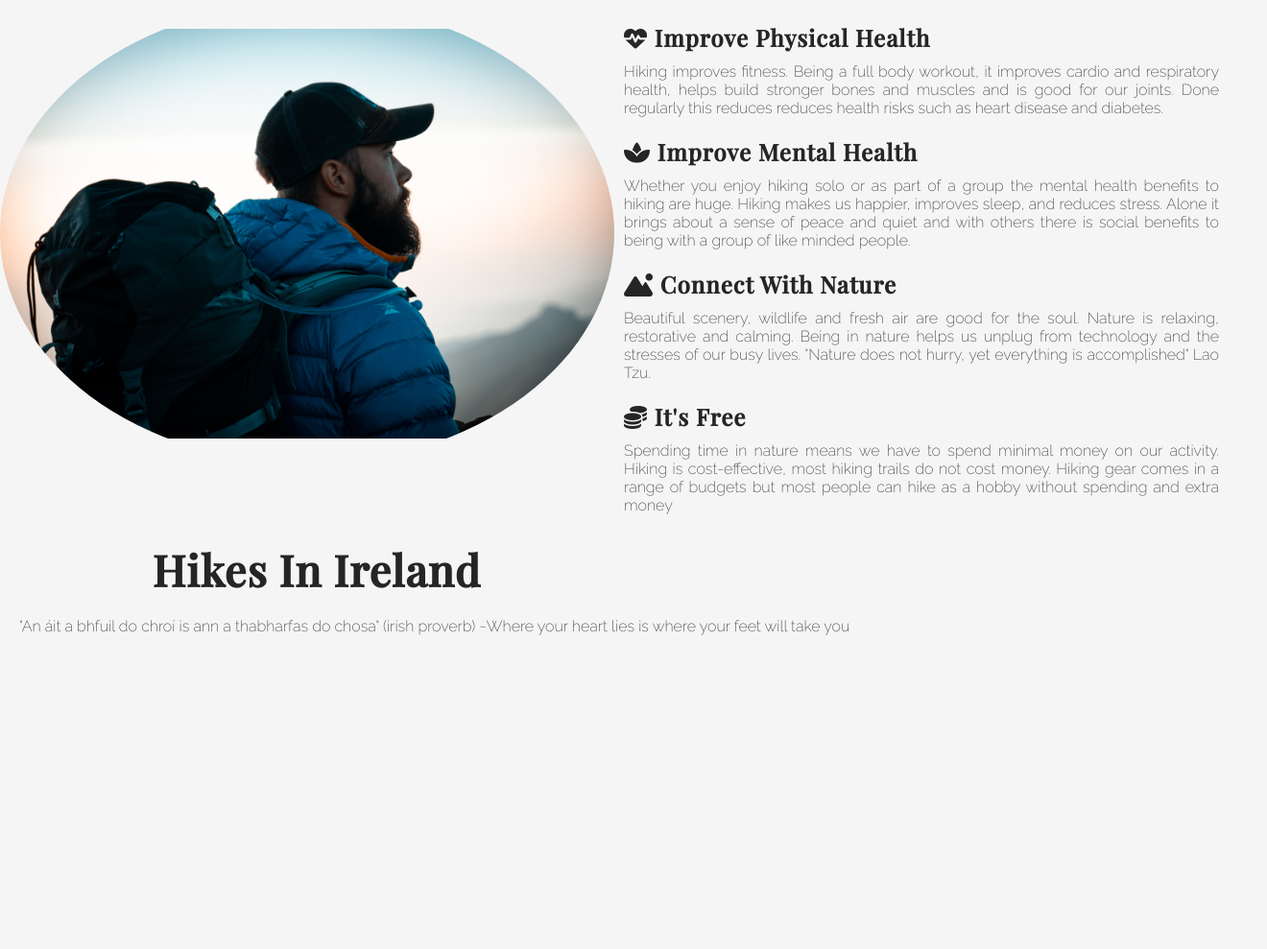
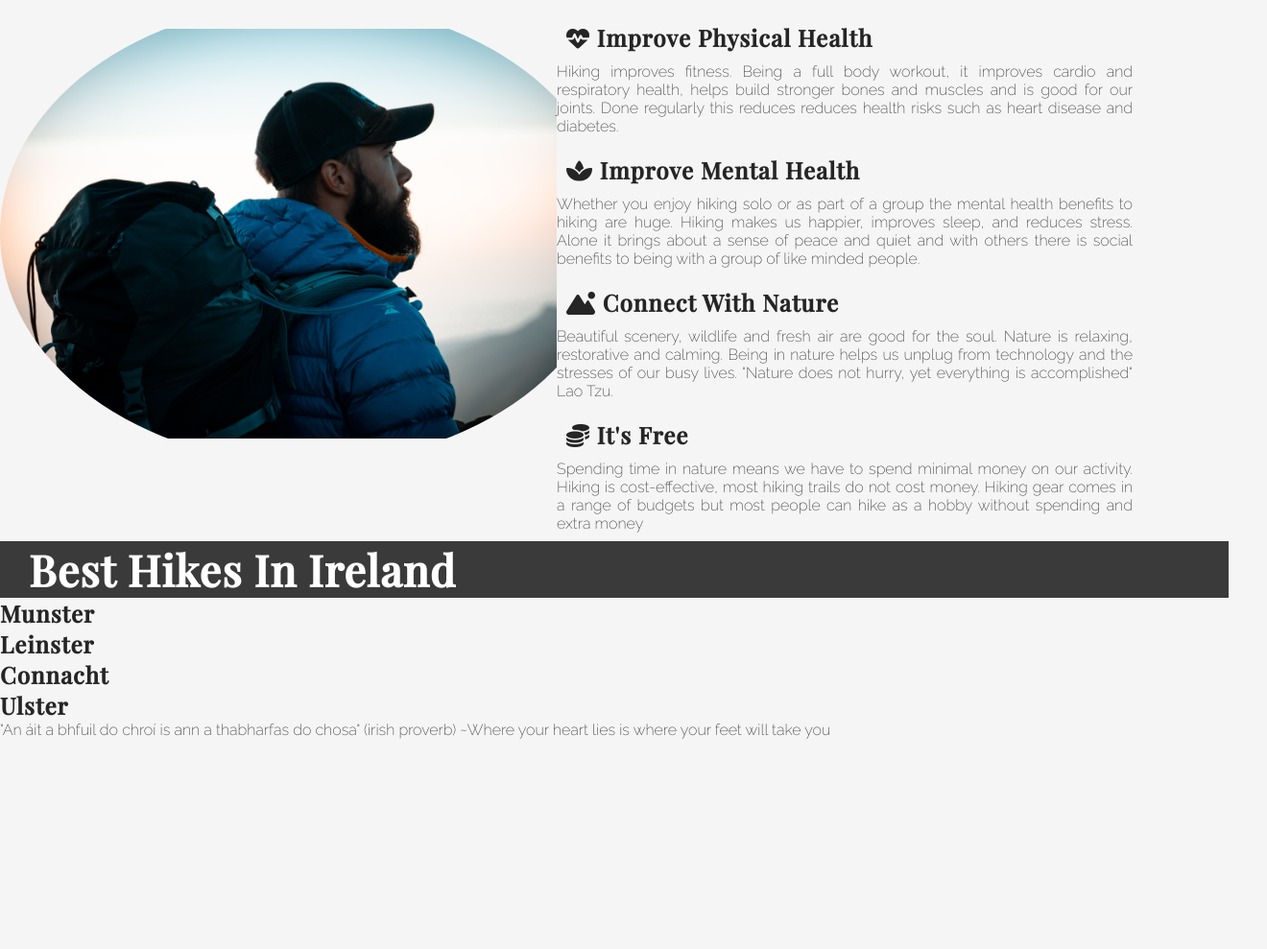
Before and after one commit to kerrie-jones/hike-ireland, a plain HTML site: page index.html in a window 1280 px wide. Shown: the part 771-1760 px from the top of the page at 96% size, 1320 px wide, since content can reach past the window. Drawn offline with nearby package versions, Linux system fonts and the light colour scheme.

Commit message:
"Add privinces to best hikes section"

```diff
--- a/assets/css/style.css
+++ b/assets/css/style.css
@@ -127,11 +127,13 @@ h3 {
 
 #benefits-text {
     font-size: 100%;
-    height: 600px;
+    height: 500px;
     width: 50%;
+    max-width: 600px;
     float: right;
-    background-color: whitesmoke
-
+    background-color: whitesmoke;
+    padding-right: 100px;
+    padding-bottom: 20px;
 
 }
 
@@ -149,26 +151,28 @@ h3 {
 }
 
 #benefits-text p {
-    padding-left: 10px;
-    padding-right: 10px;
     text-align: justify;
 
 }
 
-
-
-/* Best hikes */
+/* hikes in Ireland */
 
 #best-hikes {
     height: 600px;
     width: 100%;
-    padding: 20px
+    color: #3a3a3a;
+    margin-top: 20px;
+    padding-top: 20px;
+
 }
 
 #best-hikes-heading {
-    text-align: center;
+    text-align: left;
     font-size: 280%;
-    margin: 20px 0;
+    color: #fff;
+    padding-left: 30px;
+    background-color: #3a3a3a;
+
 }
 
 
--- a/index.html
+++ b/index.html
@@ -71,9 +71,26 @@
     </section>
 
     <section id="best-hikes">
-        <h2 id="best-hikes-heading">Hikes in Ireland</h2>
+        <h2 id="best-hikes-heading">Best Hikes in Ireland</h2>
+
+        <div id="provinces">
+            <div>
+                <h2>Munster</h2>
+            </div>
+            <div>
+                <h2>Leinster</h2>
+            </div>
+            <div>
+                <h2>Connacht</h2>
+            </div>
+            <div>
+                <h2>Ulster</h2>
+            </div>
+        </div>
+
         <p>"An áit a bhfuil do chroí is ann a thabharfas do chosa" (irish proverb) ~Where your heart lies is where your
             feet will take you</p>
+
 
         <div></div>
     </section>
@@ -81,7 +98,7 @@
         Meetups
     </section>
 
-<!-- footer section code taken from CI love-running project -->
+    <!-- footer section code -->
     <footer>
         <ul class="social-networks">
             <li>
```
